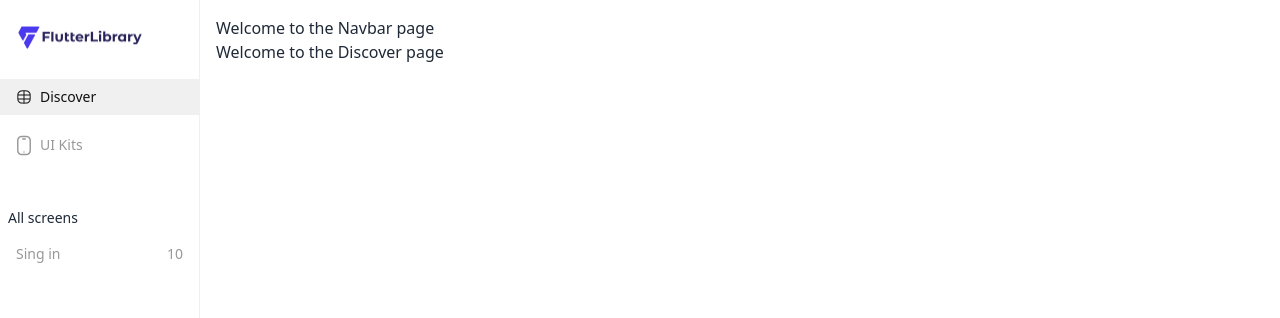
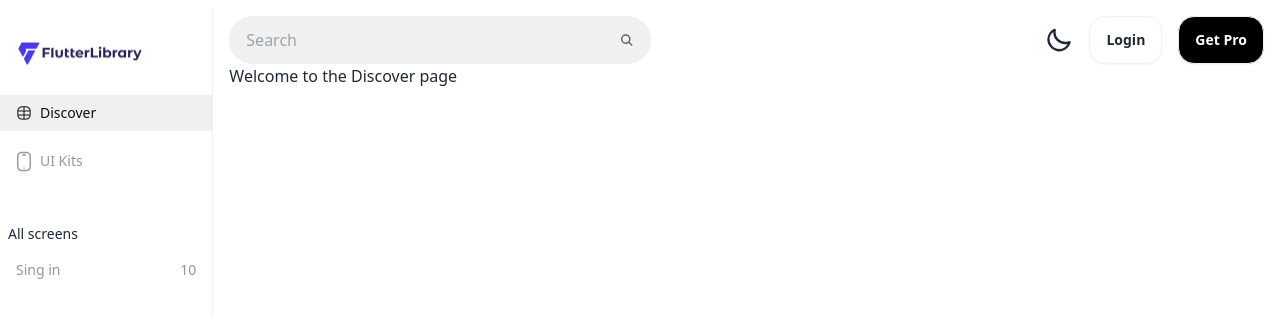
Before and after one commit to mehedii-h03/flutter-library, a React (Vite) app: page / in a window 1280 px wide. Shown: the top 318 px of the page. Built offline with nearby package versions, Linux system fonts and the light colour scheme.

Commit message:
navbar added

```diff
--- a/src/components/AllScreens.tsx
+++ b/src/components/AllScreens.tsx
@@ -1,4 +1,6 @@
 import { Link } from "react-router-dom";
+
+// TODO: Active link, Mores link have to add
 
 const AllScreens = () => {
   return (
--- /dev/null
+++ b/src/components/ThemeToggle.tsx
@@ -0,0 +1,31 @@
+type TThemeToggleProps = {
+  checked: boolean;
+  onChange: () => void;
+};
+
+const ThemeToggle = ({ onChange, checked }: TThemeToggleProps) => {
+  return (
+    <label className="swap swap-rotate">
+      <input type="checkbox" checked={checked} onChange={onChange} />
+      {/* sun icon */}
+      <svg
+        className="swap-on fill-current w-7 h-7"
+        xmlns="http://www.w3.org/2000/svg"
+        viewBox="0 0 24 24"
+      >
+        <path d="M5.64,17l-.71.71a1,1,0,0,0,0,1.41,1,1,0,0,0,1.41,0l.71-.71A1,1,0,0,0,5.64,17ZM5,12a1,1,0,0,0-1-1H3a1,1,0,0,0,0,2H4A1,1,0,0,0,5,12Zm7-7a1,1,0,0,0,1-1V3a1,1,0,0,0-2,0V4A1,1,0,0,0,12,5ZM5.64,7.05a1,1,0,0,0,.7.29,1,1,0,0,0,.71-.29,1,1,0,0,0,0-1.41l-.71-.71A1,1,0,0,0,4.93,6.34Zm12,.29a1,1,0,0,0,.7-.29l.71-.71a1,1,0,1,0-1.41-1.41L17,5.64a1,1,0,0,0,0,1.41A1,1,0,0,0,17.66,7.34ZM21,11H20a1,1,0,0,0,0,2h1a1,1,0,0,0,0-2Zm-9,8a1,1,0,0,0-1,1v1a1,1,0,0,0,2,0V20A1,1,0,0,0,12,19ZM18.36,17A1,1,0,0,0,17,18.36l.71.71a1,1,0,0,0,1.41,0,1,1,0,0,0,0-1.41ZM12,6.5A5.5,5.5,0,1,0,17.5,12,5.51,5.51,0,0,0,12,6.5Zm0,9A3.5,3.5,0,1,1,15.5,12,3.5,3.5,0,0,1,12,15.5Z" />
+      </svg>
+
+      {/* moon icon */}
+      <svg
+        className="swap-off fill-current w-7 h-7"
+        xmlns="http://www.w3.org/2000/svg"
+        viewBox="0 0 24 24"
+      >
+        <path d="M21.64,13a1,1,0,0,0-1.05-.14,8.05,8.05,0,0,1-3.37.73A8.15,8.15,0,0,1,9.08,5.49a8.59,8.59,0,0,1,.25-2A1,1,0,0,0,8,2.36,10.14,10.14,0,1,0,22,14.05,1,1,0,0,0,21.64,13Zm-9.5,6.69A8.14,8.14,0,0,1,7.08,5.22v.27A10.15,10.15,0,0,0,17.22,15.63a9.79,9.79,0,0,0,2.1-.22A8.11,8.11,0,0,1,12.14,19.73Z" />
+      </svg>
+    </label>
+  );
+};
+
+export default ThemeToggle;
--- a/src/layouts/MainLayout.tsx
+++ b/src/layouts/MainLayout.tsx
@@ -4,11 +4,11 @@ import Navbar from "../shared/Navbar";
 
 const MainLayout = () => {
   return (
-    <div className="grid grid-cols-12 gap-4 px-3 lg:px-0">
+    <div className="grid grid-cols-12 px-3 lg:px-0">
       <div className="col-span-2 py-4 lg:py-0">
         <Sidebar />
       </div>
-      <div className="col-span-10 py-4">
+      <div className="col-span-10 py-4 lg:p-4">
         <Navbar />
         <Outlet />
       </div>
--- a/src/shared/Navbar.tsx
+++ b/src/shared/Navbar.tsx
@@ -1,7 +1,48 @@
+import { useEffect, useState } from "react";
+import ThemeToggle from "../components/ThemeToggle";
+
 const Navbar = () => {
+  const initialTheme = localStorage.getItem("theme") || "light";
+  const [theme, setTheme] = useState<string>(initialTheme);
+
+  useEffect(() => {
+    localStorage.setItem("theme", theme);
+    document.documentElement.setAttribute("data-theme", theme);
+  }, [theme]);
+
+  //Toggling the state
+  const handleToggle = () => {
+    setTheme((prevTheme) => (prevTheme === "light" ? "sunset" : "light"));
+  };
   return (
-    <div>
-      <h1>Welcome to the Navbar page</h1>
+    <div className="grid grid-cols-12 gap-4 place-content-center">
+      {/* Search */}
+      <label className="input flex items-center bg-secondary rounded-full col-span-5">
+        <input type="text" className="w-full grow" placeholder="Search" />
+        <svg
+          xmlns="http://www.w3.org/2000/svg"
+          viewBox="0 0 16 16"
+          fill="currentColor"
+          className="w-4 h-4 opacity-70"
+        >
+          <path
+            fillRule="evenodd"
+            d="M9.965 11.026a5 5 0 1 1 1.06-1.06l2.755 2.754a.75.75 0 1 1-1.06 1.06l-2.755-2.754ZM10.5 7a3.5 3.5 0 1 1-7 0 3.5 3.5 0 0 1 7 0Z"
+            clipRule="evenodd"
+          />
+        </svg>
+      </label>
+      <div className="col-span-7 ms-auto flex justify-center items-center gap-2 lg:gap-4">
+        {/* light/dark mode */}
+        <ThemeToggle checked={theme === "sunset"} onChange={handleToggle} />
+        {/* Buttons */}
+        <button className="btn bg-transparent border-secondary px-3 py-2 lg:px-4 lg:py-3 rounded-2xl">
+          Login
+        </button>
+        <button className="btn bg-black hover:bg-black text-white border-secondary px-3 py-2 lg:px-4 lg:py-3 rounded-2xl">
+          Get Pro
+        </button>
+      </div>
     </div>
   );
 };
--- a/src/shared/Sidebar.tsx
+++ b/src/shared/Sidebar.tsx
@@ -6,9 +6,9 @@ import { RxHamburgerMenu } from "react-icons/rx";
 
 const Sidebar = () => {
   return (
-    <aside className="drawer lg:drawer-open lg:block lg:border-r border-secondary bg-white">
+    <aside className="drawer lg:drawer-open lg:block lg:border-r border-secondary ">
       <input id="my-drawer-2" type="checkbox" className="drawer-toggle" />
-      <div className="drawer-content flex flex-col items-center justify-center">
+      <div className="drawer-content flex flex-col items-center justify-center my-2">
         <label
           htmlFor="my-drawer-2"
           className="btn bg-transparent btn-sm drawer-button lg:hidden"
@@ -22,7 +22,7 @@ const Sidebar = () => {
           aria-label="close sidebar"
           className="drawer-overlay"
         ></label>
-        <div className="w-1/2 sm:w-1/3 lg:min-w-full min-h-full bg-white">
+        <div className="w-1/2 sm:w-1/3 lg:min-w-full min-h-full bg-white lg:bg-transparent">
           <SidebarMenu />
           <AllScreens />
         </div>
--- a/tailwind.config.js
+++ b/tailwind.config.js
@@ -16,6 +16,6 @@ export default {
   },
   plugins: [require("daisyui")],
   daisyui: {
-    themes: ["light"],
+    themes: ["light", "sunset"],
   }
 }
```
